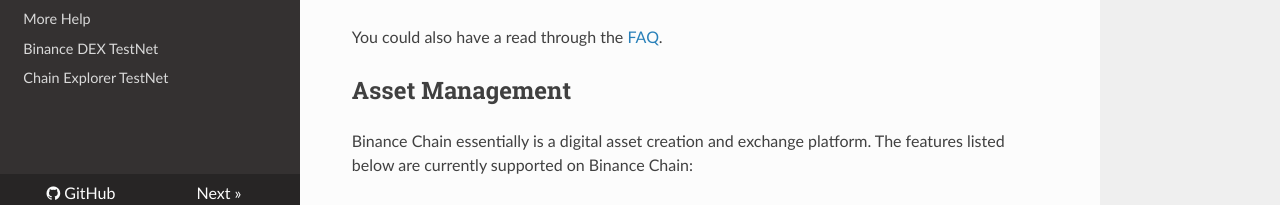
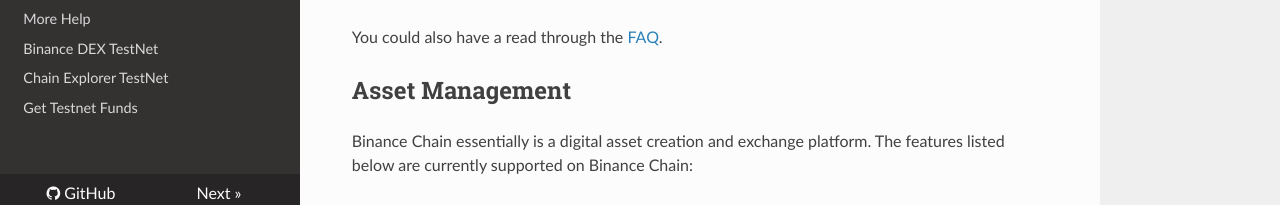
Before and after one commit to yash-sharma1/docs-site, an MkDocs documentation site: the page built from docs/index.md, in a window 1280 px wide and 900 px high, scrolled down 528 px. Shown: the part 686-891 px from the top of the window. Built offline with MkDocs 1.6.1, drawn with Linux system fonts in a browser that asks for light colours; nearby versions of some CDN libraries.

Commit message:
mkdocs.yml: add link to binance.vision testnet funds guide

```diff
--- a/mkdocs.yml
+++ b/mkdocs.yml
@@ -28,6 +28,7 @@
   - More Help: resources.md
   - Binance DEX TestNet: https://testnet.binance.org
   - Chain Explorer TestNet: https://testnet-explorer.binance.org
+  - Get Testnet Funds: https://www.binance.vision/tutorials/binance-chain-explorer-guide
 
 markdown_extensions:
     - toc:
```
